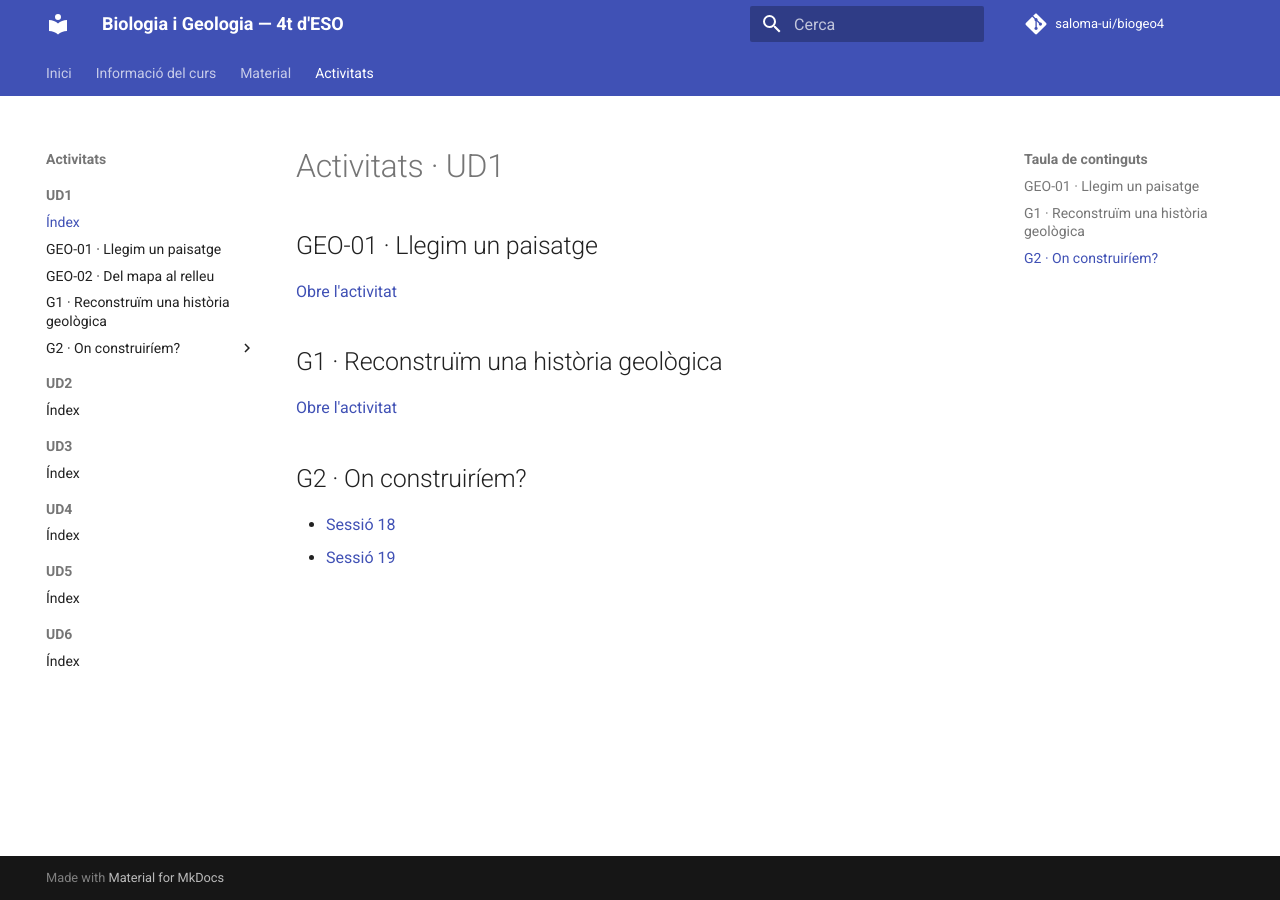
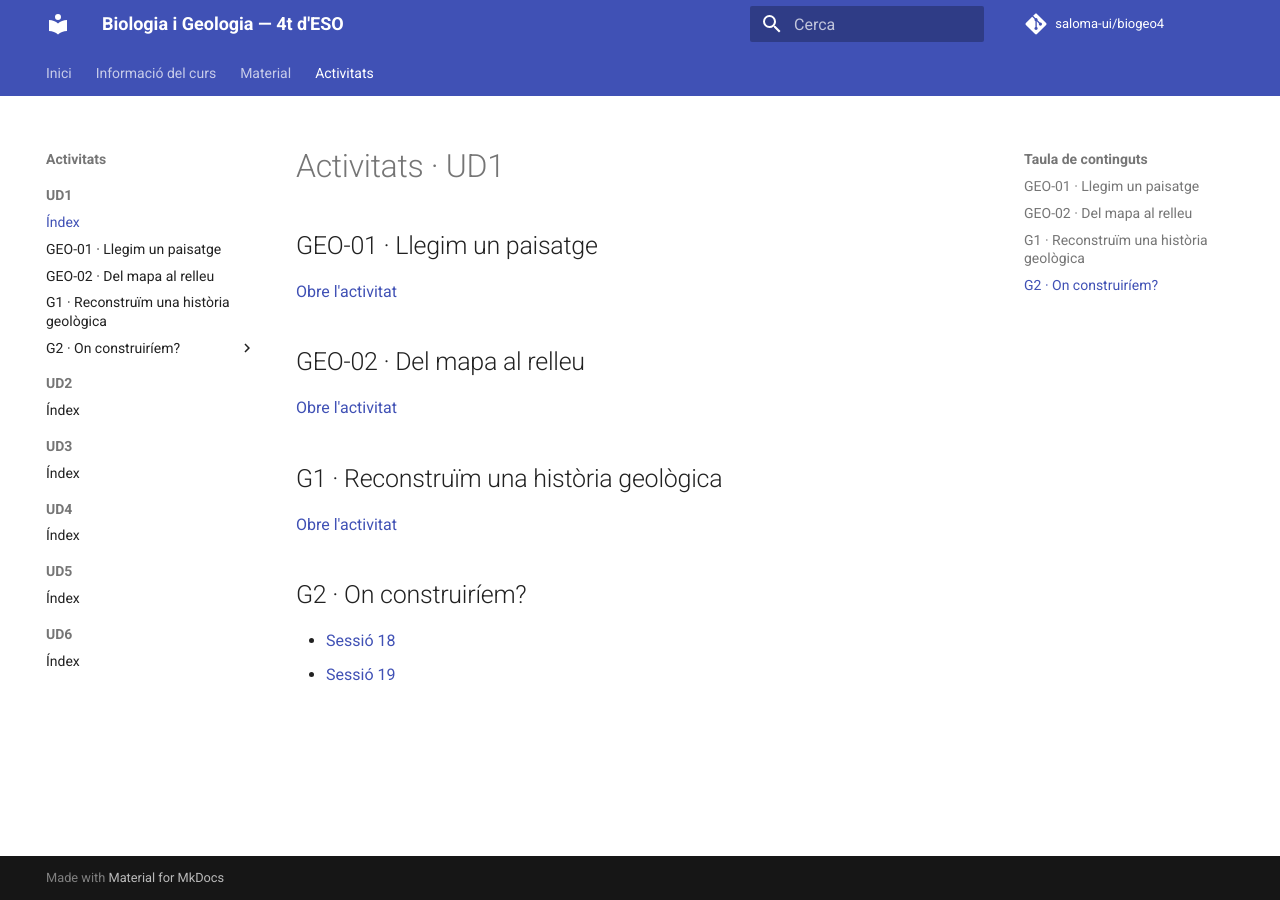
Before and after one commit to saloma-ui/biogeo4, an MkDocs documentation site: the page built from docs/activitats/ud1/index.md, in a window 1280 px wide. Built offline with MkDocs 1.6.1 and Material for MkDocs 9.7.7, drawn with Linux system fonts in a browser that asks for light colours; comment, search, counter and statistics services are not loaded.

Commit message:
Afegeix GEO-02 a l'índex d'activitats de la UD1

```diff
--- a/docs/activitats/ud1/index.md
+++ b/docs/activitats/ud1/index.md
@@ -3,6 +3,10 @@
 ## GEO-01 · Llegim un paisatge
 
 [Obre l'activitat](geo-01/index.md)
+
+## GEO-02 · Del mapa al relleu
+
+[Obre l'activitat](geo02/index.md)
 
 ## G1 · Reconstruïm una història geològica
 
```
